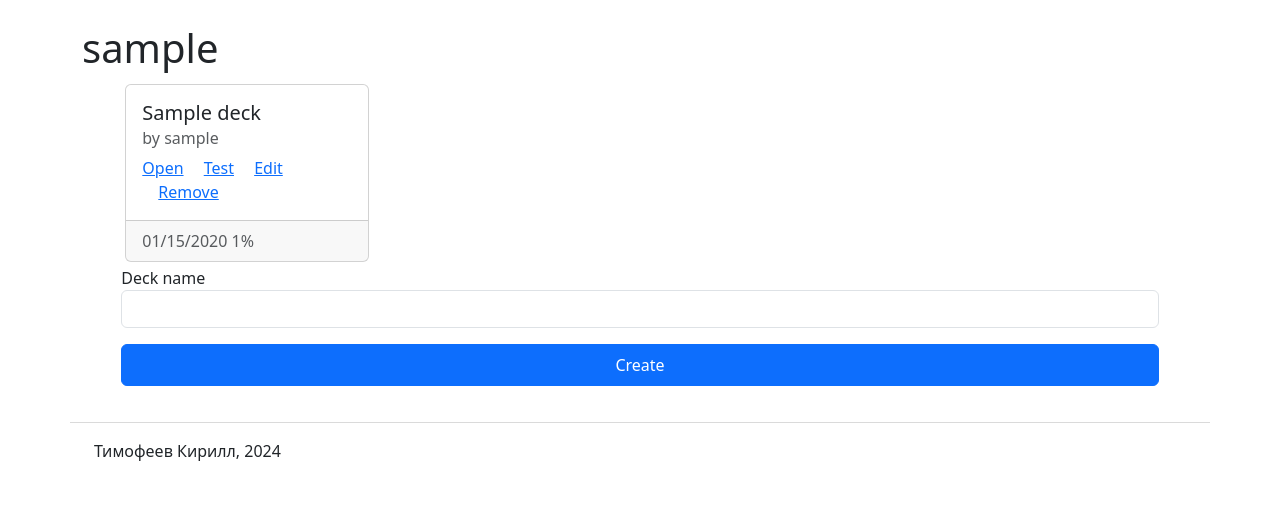
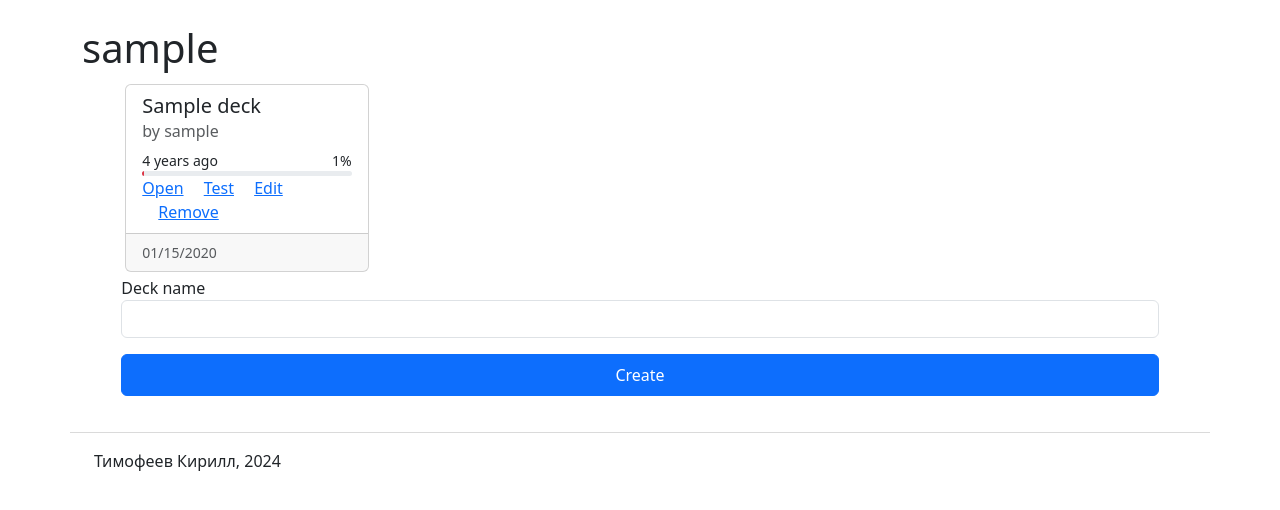
Before and after one commit to laxier/chinese2024FLASK, a Flask app: page /user/1 in a window 1280 px wide. Shown: the part 95-605 px from the top of the page. Run offline with Flask 3, Linux system fonts and the light colour scheme; a user stored in the database is signed in; tables that the repository leaves empty hold one stand-in row (values such as "Sample post"); some libraries are stand-ins or nearby versions.

Commit message:
slim progress bars for deck cards

```diff
--- a/app/models.py
+++ b/app/models.py
@@ -154,6 +154,11 @@ class Deck(db.Model):
         query = sa.select(user_decks).filter_by(user_id=user_id, deck_id=self.id)
         return db.session.execute(query).one().edited
 
+    def get_last_performances(self, user_id, n):
+        deck_performances = DeckPerformance.query.filter_by(user_id=user_id, deck_id=self.id).order_by(
+            DeckPerformance.test_date.desc()).limit(n).all()
+        return deck_performances
+
     def sort_timestamp_by_user(self, user_id):
         query = sa.select(user_decks).filter_by(user_id=user_id, deck_id=self.id)
         progress = db.session.execute(query).first()
@@ -293,7 +298,7 @@ class character(db.Model):
 
     def get_childs(self):
         words = decomposeWord(self.chinese)
-        if words==[]:
+        if words == []:
             return "Error happened"
         log = f"{self.chinese}\n"
         for element in words[1::]:
--- a/app/templates/base.html
+++ b/app/templates/base.html
@@ -49,11 +49,41 @@
         margin: 0 auto;
     }
 
+    .progress-slim {
+        height: 5px;
+    }
+    .dark-theme .bg-success {
+        background-color: #24793c !important;
+    }
+
+    .dark-theme .bg-warning {
+        background-color: #e3c526 !important;
+    }
+
+    .dark-theme .bg-danger {
+        background-color: #d52a2a !important;
+    }
+
+
+    .progress-bar-row {
+        display: flex;
+        justify-content: space-between;
+    }
+
+    .progress-text {
+        font-size: 14px;
+    }
+
     .card {
         flex: 0 1 calc(25% - 1em);
         box-sizing: border-box;
         margin: .25rem;
     }
+
+    {#.card-body {#}
+    {#    flex: 0 1 auto;#}
+    {
+    #}#}
 
     .card:last-child {
         flex: 0 0 calc(25% - 1em); /* Set the flex-grow component to 0 */
@@ -197,6 +227,7 @@
 
     .dark-theme {
     {#/Цвет при наведении */#} --bs-hover-color: #424949;
+
         --dark-secondary-color: #2e31336b;
     {#Фоновый цвет#} --bs-dark-bg: #181a1b;
         --bs-element-color: #d6d6d6;
--- a/app/templates/userpage.html
+++ b/app/templates/userpage.html
@@ -8,9 +8,33 @@
                 {% if user.decks %}
                     {% for deck in user.sort_user_decs() %}
                         <div class="card">
-                            <div class="card-body">
+                            <div class="card-body" style="padding-bottom: 0; padding-top: calc(var(--bs-card-spacer-y)/1.7)">
                                 <h5 class="card-title">{{ deck.name }}</h5>
                                 <h6 class="card-subtitle mb-2 text-muted">by {{ deck.creator.username }}</h6>
+                            </div>
+                            <div class="progress-bar-container"
+                                 style="padding: 0 var(--bs-card-spacer-x); padding-bottom: calc(var(--bs-card-spacer-y)/1.7)">
+                                {% for performance in deck.get_last_performances(user.id, 3) %}
+                                    {% set percent = performance.percent_correct %}
+                                    {% if percent >= 80 %}
+                                        {% set progress_color = 'bg-success' %}
+                                    {% elif percent >= 60 %}
+                                        {% set progress_color = 'bg-warning' %}
+                                    {% else %}
+                                        {% set progress_color = 'bg-danger' %}
+                                    {% endif %}
+                                    <div class="progress-bar-row">
+                                        <span class="progress-text">{{ moment(performance.test_date).fromNow() }}</span>
+                                        <span class="progress-text">{{ performance.percent_correct }}%</span>
+                                    </div>
+                                    <div class="progress progress-slim">
+                                        <div class="progress-bar {{ progress_color }}" role="progressbar"
+                                             aria-valuenow="{{ percent }}" aria-valuemin="0" aria-valuemax="100"
+                                             style="width: {{ percent }}%;"></div>
+                                    </div>
+
+                                {% endfor %}
+                                <div>
                                     <a href="/deck/{{ deck.id }}" class="card-link">Open</a>
                                     <a href="/test/{{ deck.id }}" class="card-link">Test</a>
                                     {% if current_user.id == deck.creator_id or current_user.username == 'admin' %}
@@ -22,9 +46,10 @@
                                         <a href="/add_deck/{{ deck.id }}" class="card-link">Add</a>
                                     {% endif %}
                                 </div>
+                            </div>
+
                             <div class="card-footer text-muted">
-                                {{ moment(deck.timestamp_created(user.id)).format('L') }}
-                                {{ deck.percent_for_user(user.id)}}%
+                                <div class="progress-text">{{ moment(deck.timestamp_created(user.id)).format('L') }}</div>
                             </div>
                         </div>
                         {% if loop.index is divisibleby 4 %}
@@ -36,7 +61,7 @@
                 {% else %}
                     <p>no decs yet</p>
                 {% endif %}
-            {% if current_user.username == user.username or current_user.username == 'admin' %}
+            {% if current_user.username == user.username %}
                 <form action="" method="post" style="width: 95%; align-content: center; margin: 0 auto;">
                     {{ form.hidden_tag() }}
                     {{ form.name.label }}
--- a/config.py
+++ b/config.py
@@ -4,6 +4,6 @@ basedir = os.path.abspath(os.path.dirname(__file__))
 class Config:
     SECRET_KEY = os.environ.get('SECRET_KEY') or 'you-will-never-guess'
     # SQLALCHEMY_DATABASE_URI = 'sqlite:///' + os.path.join(basedir, 'chinese_app.db')
-    SQLALCHEMY_DATABASE_URI = 'mysql+mysqlconnector://root:rootroot@localhost/chinese'
-    # SQLALCHEMY_DATABASE_URI = 'mysql+mysqlconnector://root:rootroot@host.docker.internal/chinese'
+    # SQLALCHEMY_DATABASE_URI = 'mysql+mysqlconnector://root:rootroot@localhost/chinese'
+    SQLALCHEMY_DATABASE_URI = 'mysql+mysqlconnector://root:rootroot@host.docker.internal/chinese'
     TIMEZONE = 'UTC'
--- a/create_graphems.py
+++ b/create_graphems.py
@@ -1,7 +1,7 @@
 from app import app, db
 from app.models import Deck, character
 
-id = 12
+id = 15
 
 
 def main():
--- a/graphem parallel.py
+++ b/graphem parallel.py
@@ -2,12 +2,12 @@ from app import app, db
 from app.models import Deck, character
 import threading
 from sqlalchemy import exc
-from tqdm import tqdm  # Импортируем tqdm
+from tqdm import tqdm
 
 # requires selenium==4.20.0
 MAX_THREADS = 5
 semaphore = threading.Semaphore(MAX_THREADS)
-id = 12
+id = 16
 
 def process_element(element):
     with app.app_context():
```
Also changed, not shown: app/templates/index.html (+18 -2 lines). Lines whose indentation alone changed are shown as unchanged.
